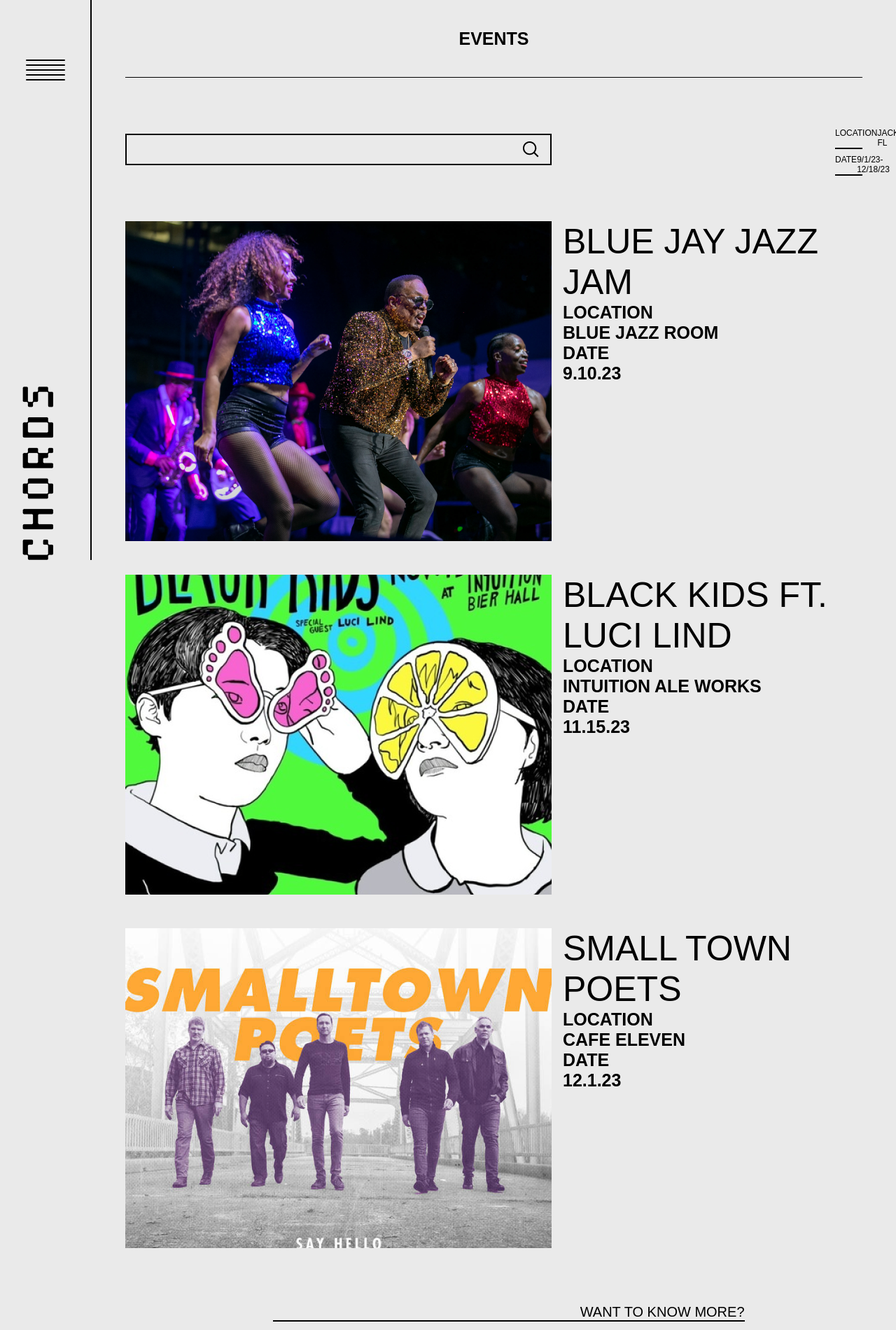
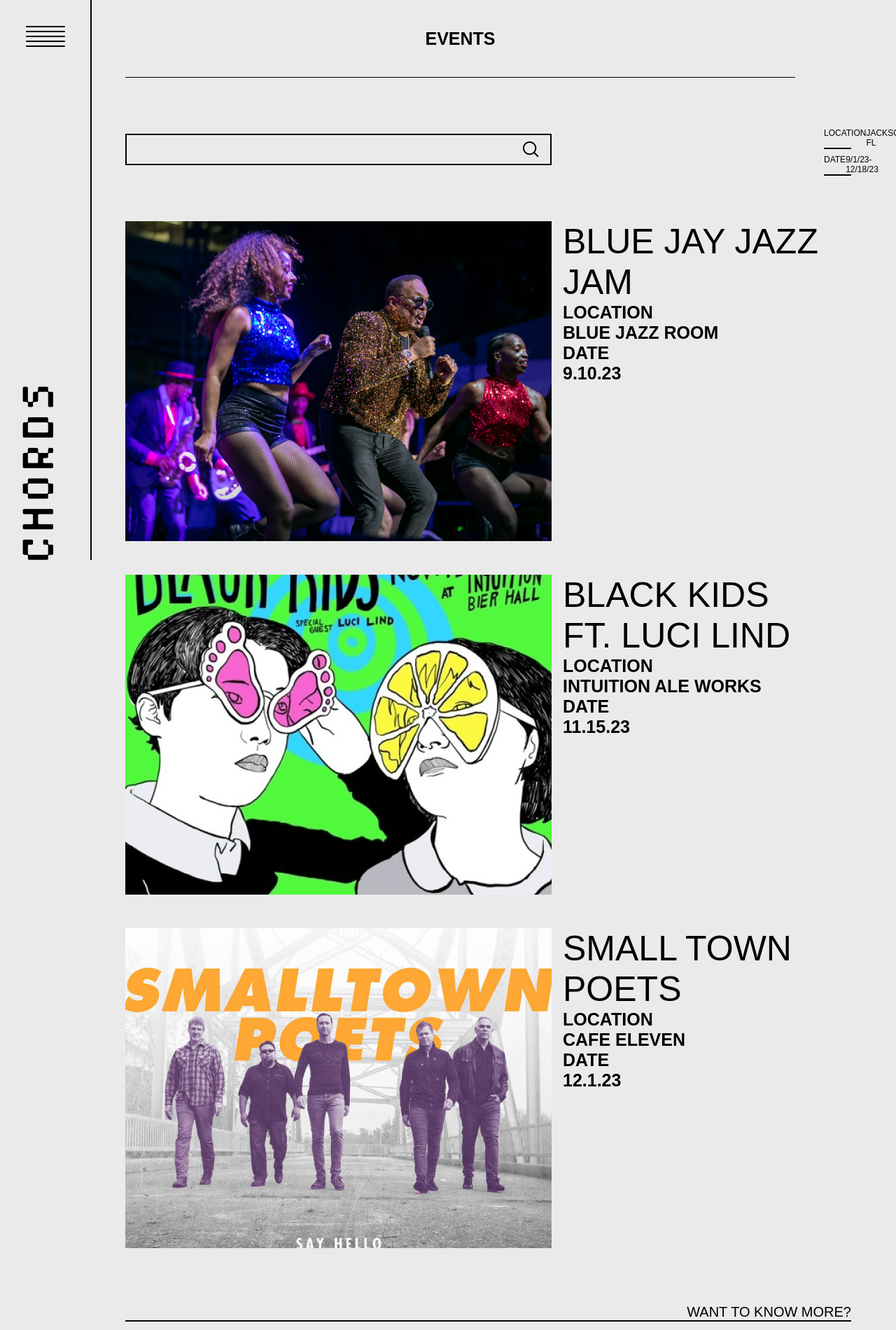
Before and after one commit to 83838-4137/assignment-5-final-project-estefonek, a plain HTML site: page events.html in a window 1280 px wide. Shown: the top 1900 px of the page at 70% size. Drawn offline with Linux system fonts and the light colour scheme; a web font is replaced by a local one.

Commit message:
refining

```diff
--- a/css/style.css
+++ b/css/style.css
@@ -23,7 +23,7 @@ aside {
   flex-direction: column;
   align-items: flex-start;
   justify-content: space-between;
-  padding: 5rem 2rem 0rem 2rem;
+  padding: 2rem 2rem 0rem 2rem;
   height: 50rem;
   border-right: .125rem solid #000;
   max-width: 8.188rem;
@@ -72,12 +72,13 @@ body {
   background-color: #EAEAEA;
   display: flex;
   flex-direction: row;
+  margin-right: 4rem;
 }
 
 main {
   display: flex;
   flex-direction: column;
-  margin: 0 3rem;
+  margin-left: 3rem;
   width: 100%;
 }
 
@@ -139,6 +140,8 @@ span {
   color: #5A01B2;
 
 }
+
+
 
 .upcomingSpan {
   position: absolute;
@@ -229,7 +232,11 @@ align-items: center;
   align-items: baseline;
 }
 
-
+.scrollArrows {
+  display: flex;
+  flex-direction: row;
+  justify-content: center;
+}
 
 .homeSection {
   margin-bottom: 5rem;
@@ -273,8 +280,8 @@ footer {
 align-items:  flex-end;
 }
 
-footer div {
-  width: 80%;
+.end {
+  width: 55%;
 }
 
 .footerGrid{
@@ -352,6 +359,8 @@ a {
   flex-direction: row;
   justify-content: center;
   margin-bottom: 4rem;
+  margin-right: 5rem;
+
   font-family: "ff-good-web-pro", sans-serif;
   text-transform: uppercase;
   font-weight: 700;
--- a/js/script.js
+++ b/js/script.js
@@ -1,7 +1,7 @@
 const nav = document.querySelector('.nav');
 const hamburgerMenu = document.querySelector('hamburgerMenu');
 
-hamburgerMenu.addEventListener('click', () => {
+hamburgerMenu.addEventListener('click',() => {
   nav.classList.toggle('nav--toggle');
   hamburgerMenu.classList.toggle('hamburgerMenu--toggle');
 });
```
Also changed, not shown: chords.html (+3 -15 lines).
